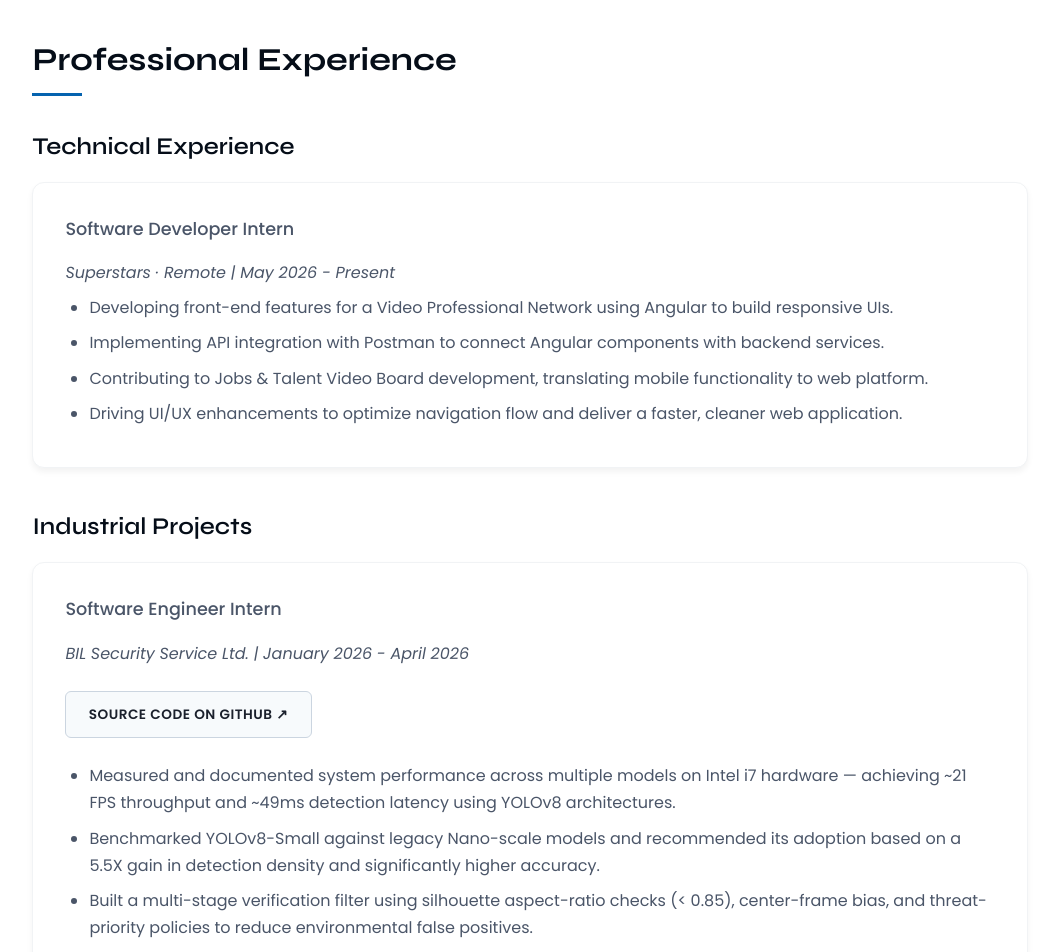
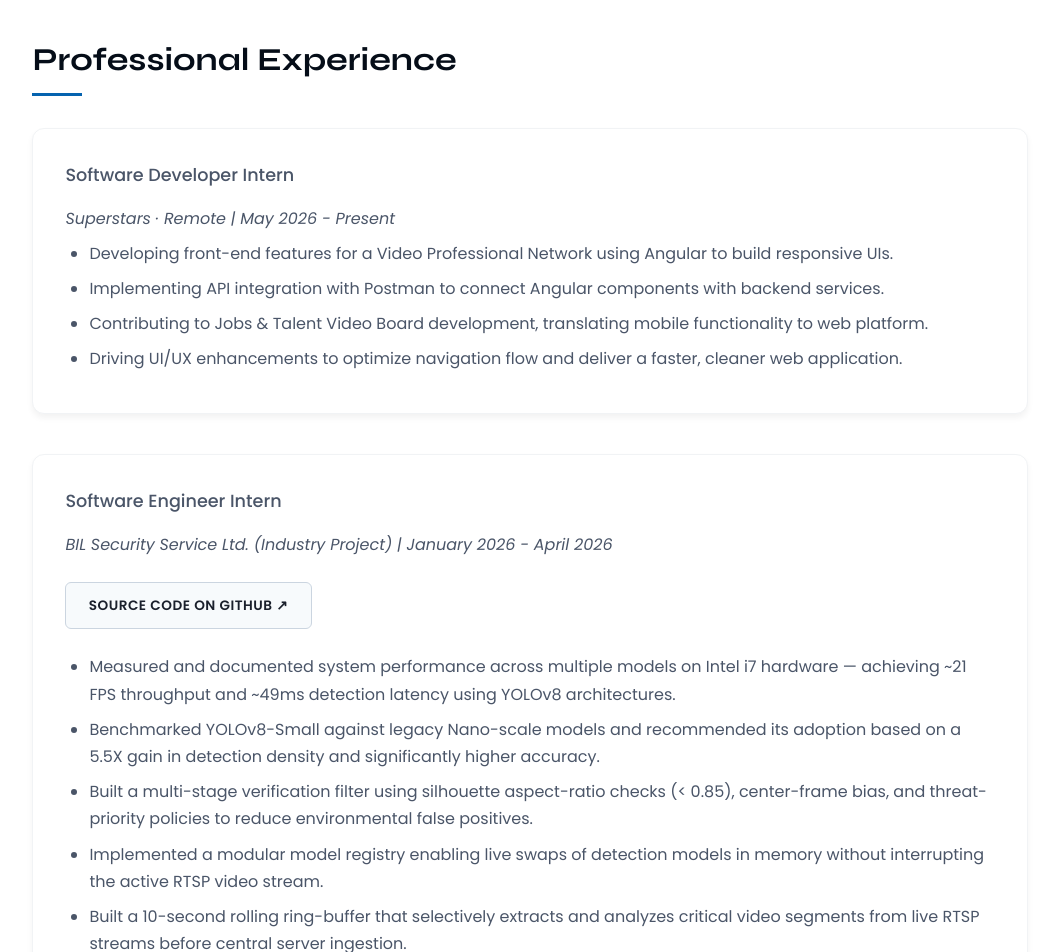
Before and after one commit to subhashyadavon/SubhashYadav, a React (Vite) app: page / in a window 1280 px wide. Shown: the part 1700-2652 px from the top of the page, without its empty margins (150-1209 px from the left). Built offline with nearby package versions, Linux system fonts and the light colour scheme.

Commit message:
Flatten Experience section into a single list
Merge the two experience categories and label the BIL entry as an
Industry Project inline instead of using a separate section heading.

```diff
--- a/src/components/Experience/Experience.jsx
+++ b/src/components/Experience/Experience.jsx
@@ -5,8 +5,6 @@ const Experience = () => {
         <section id='experience' className='experience'>
             <h2>Professional Experience</h2>
 
-            <div className="experience-category">
-                <h3>Technical Experience</h3>
             <div className="experience-item">
                 <h4>Software Developer Intern</h4>
                 <p><em>Superstars · Remote | May 2026 - Present</em></p>
@@ -17,13 +15,10 @@ const Experience = () => {
                     <li>Driving UI/UX enhancements to optimize navigation flow and deliver a faster, cleaner web application.</li>
                 </ul>
             </div>
-            </div>
 
-            <div className="experience-category">
-                <h3>Industrial Projects</h3>
             <div className="experience-item">
                 <h4>Software Engineer Intern</h4>
-                    <p><em>BIL Security Service Ltd. | January 2026 - April 2026</em></p>
+                <p><em>BIL Security Service Ltd. (Industry Project) | January 2026 - April 2026</em></p>
                 <p className="project-link"><a href="https://github.com/Onyelechie/bil_security_ml" target="_blank" rel="noopener noreferrer">Source Code on GitHub ↗</a></p>
                 <ul>
                     <li>Measured and documented system performance across multiple models on Intel i7 hardware — achieving ~21 FPS throughput and ~49ms detection latency using YOLOv8 architectures.</li>
@@ -33,7 +28,6 @@ const Experience = () => {
                     <li>Built a 10-second rolling ring-buffer that selectively extracts and analyzes critical video segments from live RTSP streams before central server ingestion.</li>
                 </ul>
             </div>
-            </div>
 
         </section>
     )
```
Lines whose indentation alone changed are shown as unchanged.
